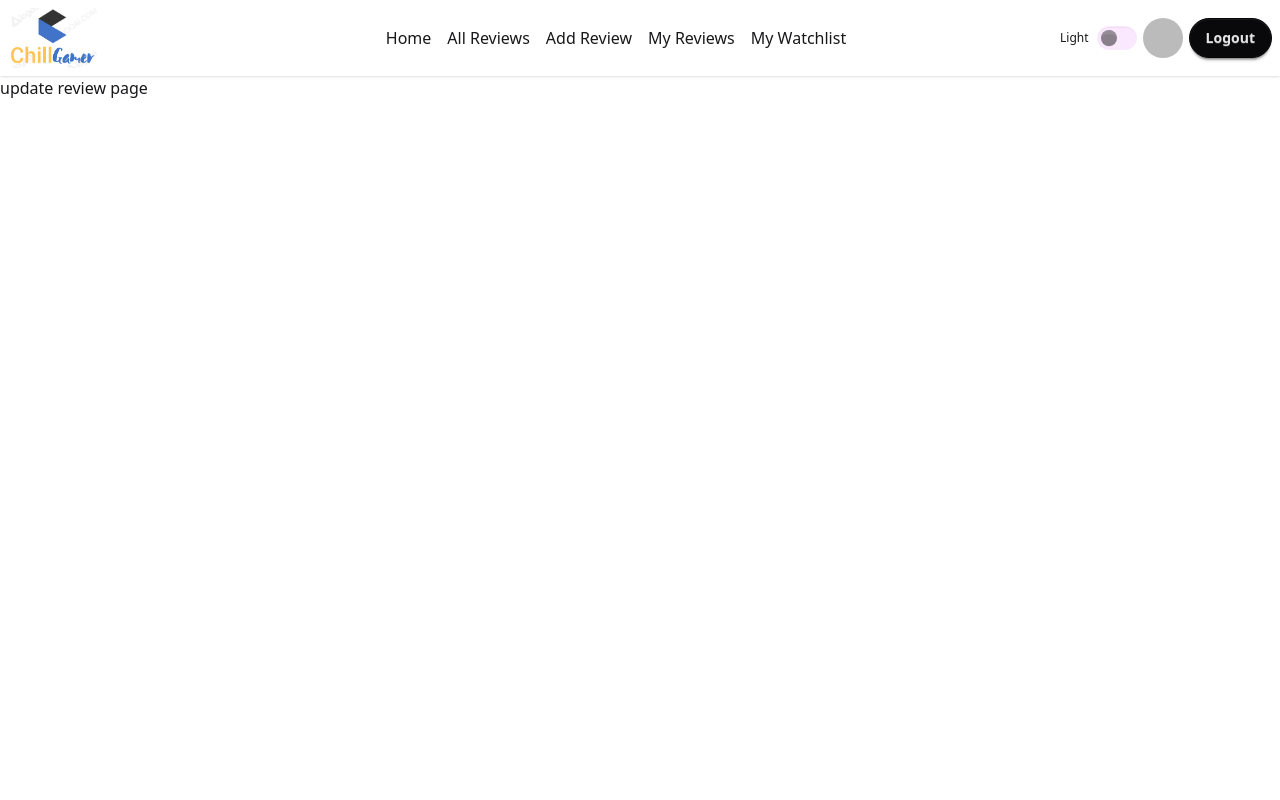
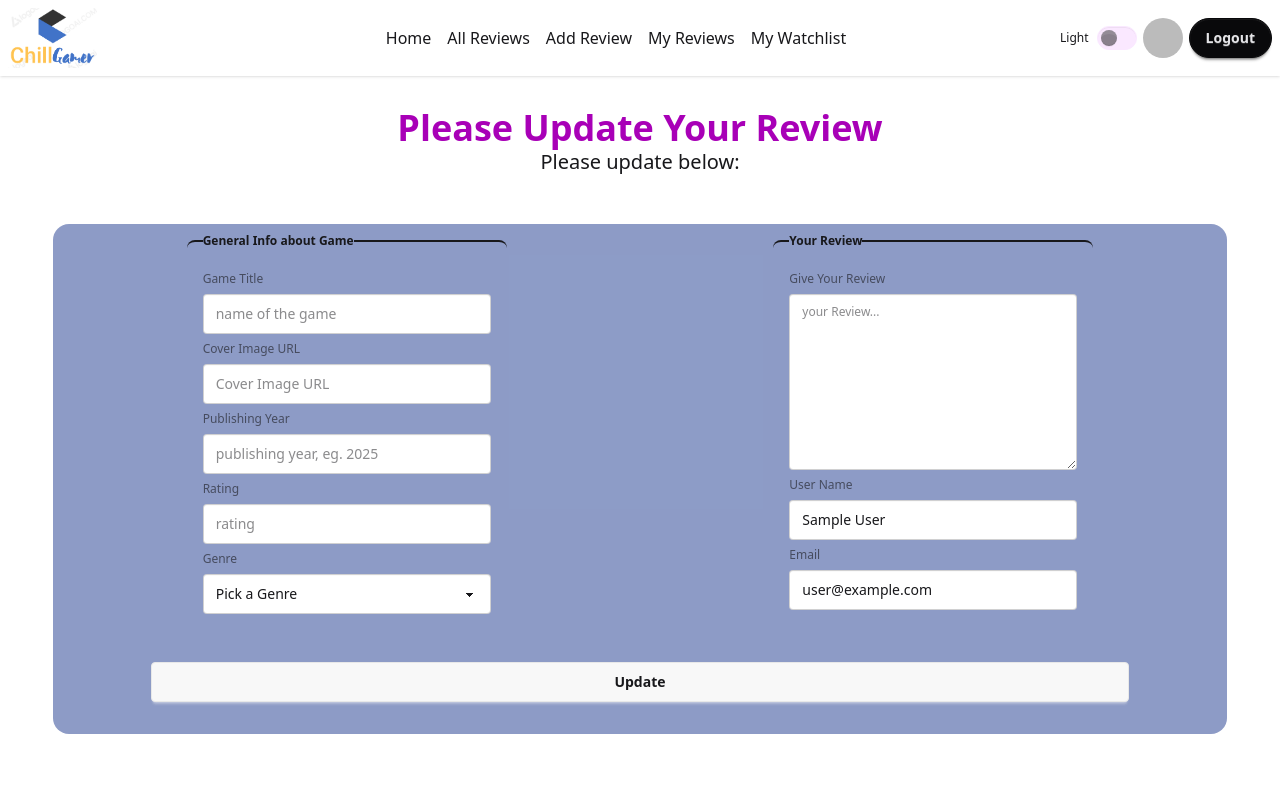
Before and after one commit to SubhaeSadeek/client-side-Bres9-A10, a React (Vite) app: page /updateReview/1 in a window 1280 px wide. Shown: the top 800 px of the page. Built offline with nearby package versions, Linux system fonts and the light colour scheme; no server answers; sample sign-in values are in the browser's storage.

Commit message:
add watch list, my review implemented

```diff
--- /dev/null
+++ b/src/components/MyWatchListCard.jsx
@@ -0,0 +1,26 @@
+const MyWatchListCard = ({ watchList }) => {
+	const { title, image, yearOfPublished, ratingOfGame, genre, _id } = watchList;
+
+	return (
+		<div className="card card-side justify-around w-5/6 mx-auto bg-accent-content/20 shadow-sm mb-4 md:pl-12 ">
+			<figure>
+				<img
+					className="max-w-sm  h-40 rounded-2xl"
+					src={image}
+					alt={`Cover Image of video Game ${title}`}
+				/>
+			</figure>
+			<div className="card-body">
+				<h1 className="text-xl font-bold">{title}</h1>
+				<p className="">Genre: {genre} </p>
+				<p className="">Publishing Year: {yearOfPublished}</p>
+				<p className="">Rating: {ratingOfGame}</p>
+				<NavLink to={`/details/${_id}`}>
+					<button className="btn btn-accent">Explore Detail</button>
+				</NavLink>
+			</div>
+		</div>
+	);
+};
+
+export default MyWatchListCard;
--- a/src/components/Navbar.jsx
+++ b/src/components/Navbar.jsx
@@ -119,9 +119,12 @@ const Navbar = () => {
 						{navigationLink}
 					</ul>
 				</div>
-				<a className="text-xl font-bold cursor-pointer hover:scale-110  hover:bg-white/30 hover:p-2 hover:rounded-badge duration-500">
+				<NavLink
+					to={"/"}
+					className="text-xl font-bold cursor-pointer hover:scale-110  hover:bg-white/30 hover:p-2 hover:rounded-badge duration-500"
+				>
 					<img className="w-1/3" src={logo} alt="" />
-				</a>
+				</NavLink>
 			</div>
 			<div className="navbar-center hidden lg:flex">
 				<ul className=" menu-horizontal px-1">{navigationLink}</ul>
--- a/src/components/ReviewDetail.jsx
+++ b/src/components/ReviewDetail.jsx
@@ -1,8 +1,25 @@
+import { useContext } from "react";
 import { useLoaderData } from "react-router-dom";
+import { AuthContext } from "../provider/AuthProvider";
 
 const ReviewDetail = () => {
+	const { user } = useContext(AuthContext);
 	const reviewData = useLoaderData();
 	const { ratingOfGame, review, title, userName, yearOfPublished } = reviewData;
+
+	const handleAddWatchList = () => {
+		const addWatchListData = {
+			...reviewData,
+			watchListUser: user.displayName || "Anonymous",
+			watchListEmail: user.email,
+			addedAt: new Date(),
+		};
+		fetch("http://localhost:5001/addWatchList", {
+			method: "POST",
+			headers: { "content-type": "application/json" },
+			body: JSON.stringify(addWatchListData),
+		});
+	};
 	return (
 		<div>
 			<p>{ratingOfGame}</p>
@@ -10,6 +27,13 @@ const ReviewDetail = () => {
 			<p>{title}</p>
 			<p>{userName}</p>
 			<p>{yearOfPublished}</p>
+			{user && (
+				<>
+					<button className="btn btn-accent" onClick={handleAddWatchList}>
+						Add to Watch List
+					</button>
+				</>
+			)}
 		</div>
 	);
 };
--- a/src/components/UpdateReview.jsx
+++ b/src/components/UpdateReview.jsx
@@ -1,5 +1,133 @@
+import { useContext } from "react";
+import Swal from "sweetalert2";
+import { AuthContext } from "../provider/AuthProvider";
+
 const UpdateReview = () => {
-	return <div>update review page</div>;
+	const { user } = useContext(AuthContext);
+	const addReviewHandler = (e) => {
+		e.preventDefault();
+		const title = e.target.gameTitle.value;
+		const image = e.target.imageURL.value;
+		const yearOfPublished = e.target.yearPublished.value;
+		const ratingOfGame = e.target.rating.value;
+		const genre = e.target.genre.value;
+		const review = e.target.review.value;
+		const userName = user.displayName;
+		const email = user.email;
+
+		const updatedReview = {
+			title,
+			image,
+			yearOfPublished,
+			ratingOfGame,
+			genre,
+			review,
+			userName,
+			email,
+		};
+		fetch("http://localhost:5001/review", {
+			method: "POST",
+			headers: {
+				"content-type": "application/json",
+			},
+			body: JSON.stringify(updatedReview),
+		})
+			.then((res) => res.json())
+			.then((data) => {
+				if (data.insertedId) {
+					Swal.fire({
+						title: "Success!",
+						text: "Your Review Updated successfully",
+						icon: "success",
+						confirmButtonText: "Ok",
+					});
+				}
+			});
+
+		e.target.reset();
+	};
+
+	return (
+		<div>
+			<h1 className="text-4xl font-semibold text-fuchsia-700 mt-8 text-center">
+				Please Update Your Review
+			</h1>
+			<h3 className="text-xl font-medium text-center">Please update below:</h3>
+			<form
+				onSubmit={addReviewHandler}
+				className="w-11/12  mx-auto mt-12 bg-blue-900/50 mb-8 rounded-2xl"
+			>
+				<div className="flex justify-around">
+					<fieldset className="fieldset rounded-box w-xs border-t-2 p-4">
+						<legend className="fieldset-legend">General Info about Game</legend>
+
+						<label className="label">Game Title</label>
+						<input
+							type="text"
+							className="input"
+							placeholder="name of the game"
+							name="gameTitle"
+						/>
+						<label className="label">Cover Image URL</label>
+						<input
+							type="text"
+							className="input"
+							placeholder="Cover Image URL"
+							name="imageURL"
+						/>
+						<label className="label">Publishing Year</label>
+						<input
+							type="text"
+							className="input"
+							placeholder="publishing year, eg. 2025"
+							name="yearPublished"
+						/>
+						<label className="label">Rating</label>
+						<input
+							type="number"
+							min="0"
+							max="10"
+							step="1"
+							className="input"
+							placeholder="rating"
+							name="rating"
+						/>
+						<label className="label">Genre</label>
+						<select defaultValue="Pick a Genre" className="select" name="genre">
+							<option disabled={true}>Pick a Genre</option>
+							<option>Action</option>
+							<option>RPG</option>
+							<option>Adventure</option>
+						</select>
+					</fieldset>
+					<fieldset className="fieldset rounded-box w-xs border-t-2 p-4">
+						<legend className="fieldset-legend">Your Review</legend>
+
+						<label className="label">Give Your Review</label>
+						<textarea
+							placeholder="your Review..."
+							className="textarea textarea-sm h-44"
+							name="review"
+						></textarea>
+
+						<label className="label">User Name</label>
+						<input
+							type="text"
+							className="input"
+							value={user.displayName}
+							readOnly
+						/>
+
+						<label className="label">Email</label>
+						<input type="text" className="input" value={user.email} readOnly />
+					</fieldset>
+				</div>
+				<div className="flex justify-center py-8">
+					<button className="btn w-5/6">Update</button>
+				</div>
+			</form>
+		</div>
+	);
 };
 
 export default UpdateReview;
--- a/src/pages/MyReviews.jsx
+++ b/src/pages/MyReviews.jsx
@@ -1,4 +1,25 @@
+import { useContext, useEffect, useState } from "react";
+import { AuthContext } from "../provider/AuthProvider";
+
 const MyReviews = () => {
+	const [myReviews, setMyReviews] = useState([]);
+	const { user } = useContext(AuthContext);
+	const email = user?.email;
+
+	useEffect(() => {
+		if (email) {
+			fetch("http://localhost:5001/review", {
+				method: "POST",
+				headers: { "content-type": "application/json" },
+				body: JSON.stringify({ email }),
+			})
+				.then((res) => res.json())
+				.then((data) => setMyReviews(data))
+				.catch((error) => console.error("Error Fetching My Review", error));
+		}
+	}, [email]);
+
+	console.log("here is my all reviews", myReviews);
 	return <div>my reviews pages</div>;
 };
 
--- /dev/null
+++ b/src/pages/MyWatchList.jsx
@@ -0,0 +1,36 @@
+import { useContext, useEffect, useState } from "react";
+import MyWatchListCard from "../components/MyWatchListCard";
+import { AuthContext } from "../provider/AuthProvider";
+
+const MyWatchList = () => {
+	const [myWatchList, setMyWatchList] = useState([]);
+	const { user } = useContext(AuthContext);
+	const userEmail = user.email;
+	useEffect(() => {
+		if (userEmail) {
+			fetch("http://localhost:5001/addWatchList", {
+				method: "POST",
+				headers: { "content-type": "application/json" },
+				body: JSON.stringify({ userEmail }),
+			})
+				.then((res) => res.json())
+				.then((data) => setMyWatchList(data))
+				.catch((err) => console.error("Error fetching My Watchlist Data", err));
+		}
+	}, [userEmail]);
+
+	return (
+		<div>
+			{myWatchList.map((watchList) => (
+				<>
+					<MyWatchListCard
+						key={watchList._id}
+						watchList={watchList}
+					></MyWatchListCard>
+				</>
+			))}
+		</div>
+	);
+};
+
+export default MyWatchList;
--- a/src/pages/Register.jsx
+++ b/src/pages/Register.jsx
@@ -69,8 +69,8 @@ const Register = () => {
 						body: JSON.stringify(userData),
 					});
 					userProfileInfo(displayName, photoURL);
-					console.log(userData);
-					console.log(result);
+					/* console.log(userData);
+					console.log(result); */
 				});
 			})
 			.catch((error) => {
--- a/src/pages/WatchList.jsx
+++ /dev/null
@@ -1,5 +0,0 @@
-const WatchList = () => {
-	return <div>my game watch list</div>;
-};
-
-export default WatchList;
--- a/src/routes/Routers.jsx
+++ b/src/routes/Routers.jsx
@@ -8,8 +8,8 @@ import Home from "../pages/Home";
 import Layout from "../pages/Layout";
 import Login from "../pages/Login";
 import MyReviews from "../pages/MyReviews";
+import MyWatchList from "../pages/MyWatchList";
 import Register from "../pages/Register";
-import WatchList from "../pages/WatchList";
 import PrivateRoute from "./PrivateRoute";
 
 const Routers = createBrowserRouter([
@@ -63,7 +63,7 @@ const Routers = createBrowserRouter([
 				path: "/watchList",
 				element: (
 					<PrivateRoute>
-						<WatchList></WatchList>
+						<MyWatchList></MyWatchList>
 					</PrivateRoute>
 				),
 			},
```
